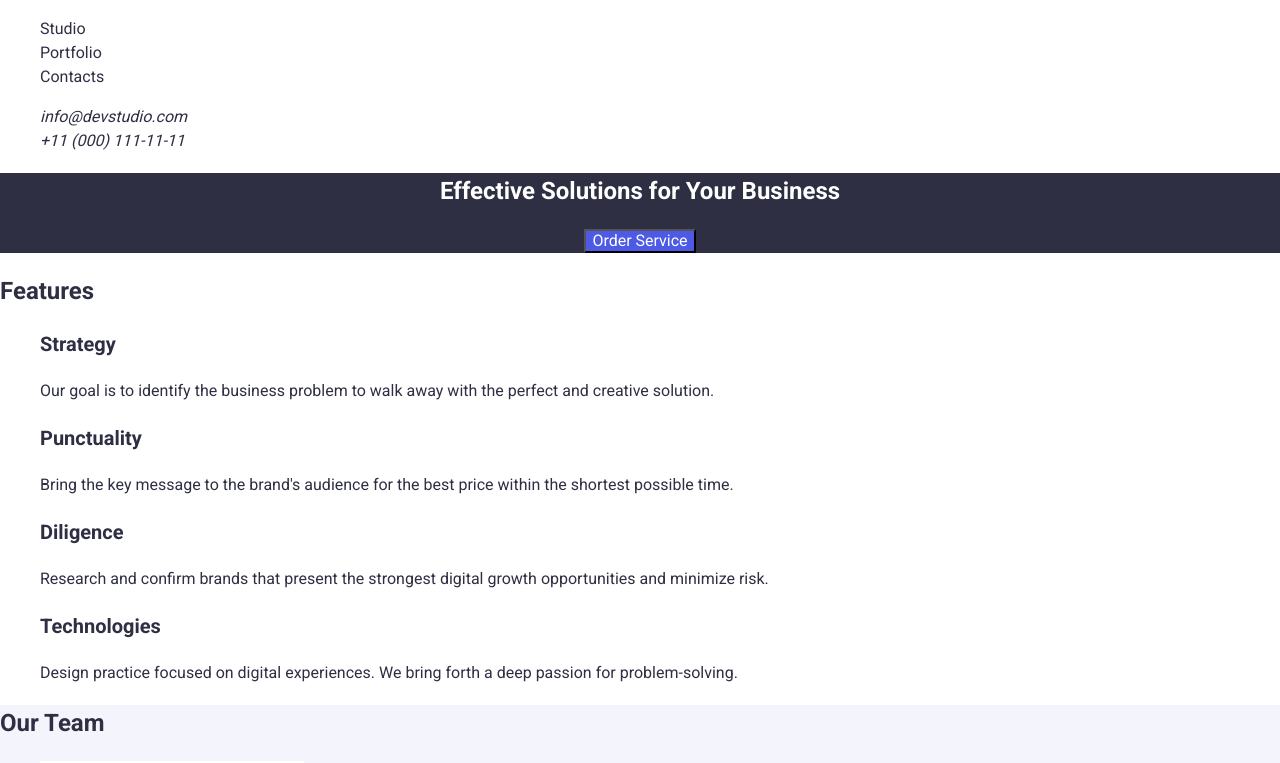
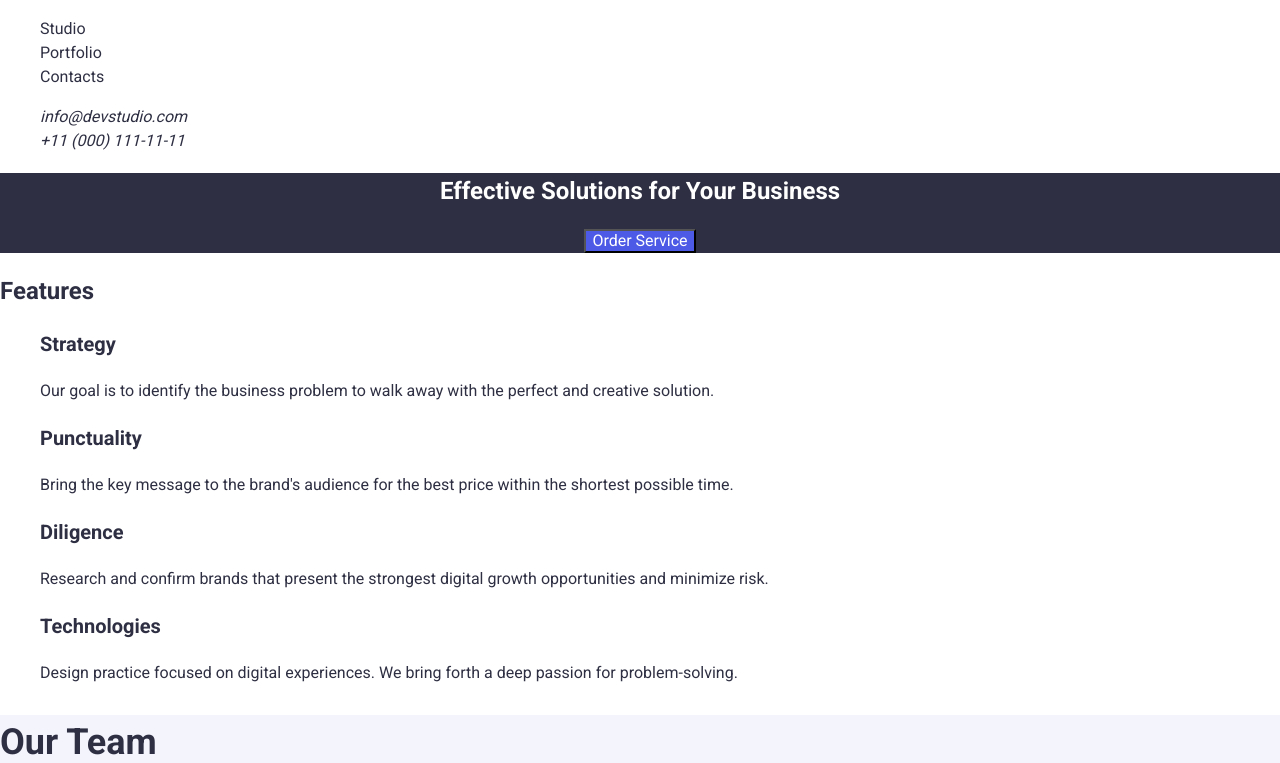
Before and after one commit to JuliaS8/goit-markup-hw-02, a plain HTML site: page index.html in a window 1280 px wide. Shown: the part 26-789 px from the top of the page. Drawn offline with nearby package versions, Linux system fonts and the light colour scheme.

Commit message:
add region

```diff
--- a/css /styles.css
+++ b/css /styles.css
@@ -6,6 +6,7 @@ body {
   background-color: #fff;
 }
 
+/* #region logo */
 .logo-web {
   color: #4d5ae5;
   font-size: 18px;
@@ -32,6 +33,7 @@ body {
   font-family: "Raleway", serif;
   text-decoration: none;
 }
+/* #endregion */
 
 .main-title {
   background-color: #2e2f42;
@@ -92,7 +94,7 @@ ol {
   list-style-type: none;
 }
 
-.container title {
+.container-title {
   font-size: 36px;
   font-weight: 700;
 }
--- a/index.html
+++ b/index.html
@@ -77,7 +77,7 @@ rel="stylesheet">
       </section>
 
       <section class="team-bg">
-        <h2 class="container title">Our Team</h2>
+        <h2 class="container-title">Our Team</h2>
         <ul>
           <li>
             <img
@@ -119,7 +119,7 @@ rel="stylesheet">
       </section>
 
       <section>
-        <h2 class="container title">Our Portfolio</h2>
+        <h2 class="container-title">Our Portfolio</h2>
         <ul>
           <li>
             <img
```
